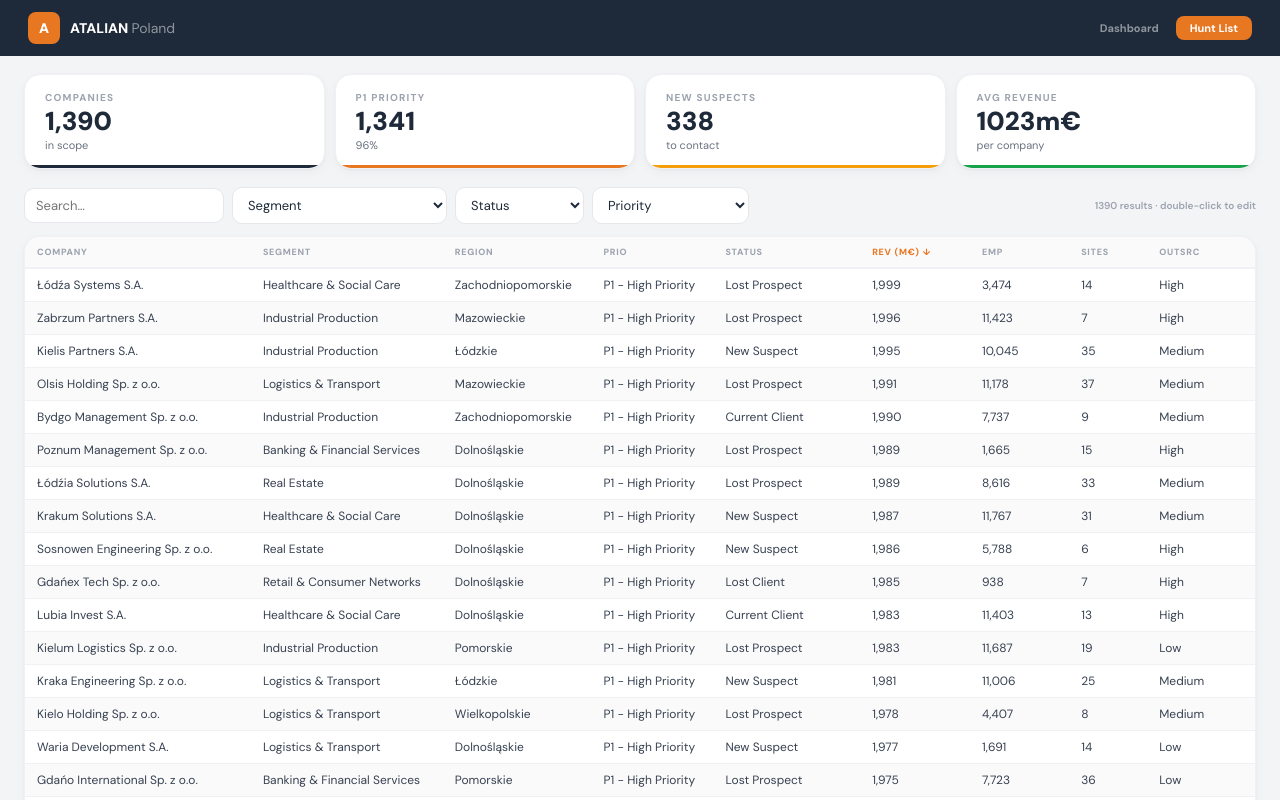
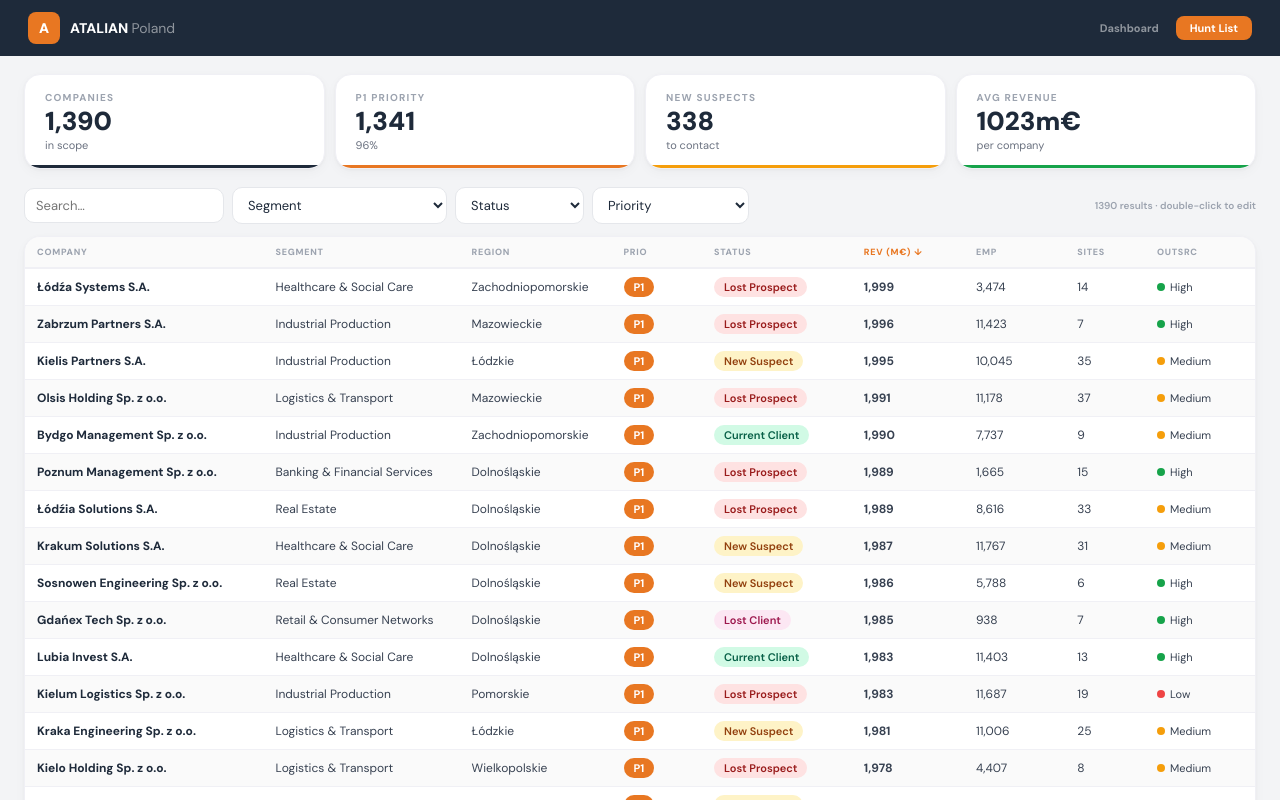
Before and after one commit to Alexis6475/Hunter, a React (Vite) app: page / in a window 1280 px wide. Both pictures are taken after a click on the button "Hunt List". Shown: the top 800 px of the page. Built offline with nearby package versions, Linux system fonts and the light colour scheme.

Commit message:
Update HuntListApp.jsx

```diff
--- a/src/HuntListApp.jsx
+++ b/src/HuntListApp.jsx
@@ -109,11 +109,11 @@ function ProspectPanel({co,store,onClose}){
 }
 
 /* ═══ EDITABLE CELL ═══ */
-function EditCell({value,onSave,type,options}){
+function EditCell({value,onSave,type,options,render}){
   var[editing,setEditing]=useState(false);var[val,setVal]=useState(value);var ref=useRef();
   useEffect(function(){if(editing&&ref.current){ref.current.focus();if(ref.current.select)ref.current.select()}},[editing]);
   useEffect(function(){setVal(value)},[value]);
-  if(!editing)return<span onDoubleClick={function(){setEditing(true)}} style={{cursor:"default"}}>{typeof value==="number"?value.toLocaleString():value}</span>;
+  if(!editing)return<span onDoubleClick={function(){setEditing(true)}} style={{cursor:"default"}} title="Double-click to edit">{render?render(value):(typeof value==="number"?value.toLocaleString():value)}</span>;
   var done=function(){setEditing(false);if(val!==value)onSave(type==="number"?Number(val):val)};
   if(options)return<select ref={ref} value={val} onChange={function(e){setVal(e.target.value);onSave(e.target.value);setEditing(false)}} onBlur={function(){setEditing(false)}} style={Object.assign({},inp,{width:"auto",fontSize:12,padding:"2px 6px"})}>{options.map(function(o){return<option key={o} value={o}>{o}</option>})}</select>;
   return<input ref={ref} type={type==="number"?"number":"text"} value={val} onChange={function(e){setVal(e.target.value)}} onBlur={done} onKeyDown={function(e){if(e.key==="Enter")done()}} style={Object.assign({},inp,{width:type==="number"?70:140,fontSize:12,padding:"2px 6px"})}/>;
@@ -190,15 +190,15 @@ export default function App(){
             <tbody>{pg.map(function(c,i){var q=store.qual(c.id);var hf=store.hasFile(c.id);var isH=hovRow===c.id;
               return<tr key={c.id} style={{background:isH?"#eef2ff":i%2===0?"#fff":"#fafafa",transition:"background .1s",position:"relative"}} onMouseEnter={function(){setHovRow(c.id)}} onMouseLeave={function(){setHovRow(null)}}>
                 {COLS.map(function(col){return<td key={col.k} style={{padding:"8px 12px",borderBottom:"1px solid #f0f0f5",whiteSpace:"nowrap",color:"#374151"}}>
-                  {col.k==="name"?<div style={{display:"flex",alignItems:"center"}}><EditCell value={c.name} onSave={function(v){updateCo(c.id,"name",v)}}/>{q&&<QBadge q={q}/>}{hf&&<span style={{marginLeft:3,fontSize:9,color:P}}>📋</span>}</div>:
+                  {col.k==="name"?<div style={{display:"flex",alignItems:"center"}}><EditCell value={c.name} onSave={function(v){updateCo(c.id,"name",v)}} render={function(v){return<span style={{fontWeight:700,color:Dk}}>{v}</span>}}/>{q&&<QBadge q={q}/>}{hf&&<span style={{marginLeft:3,fontSize:9,color:P}}>📋</span>}</div>:
                   col.k==="segment"?<EditCell value={c.segment} onSave={function(v){updateCo(c.id,"segment",v)}} options={SEGMENTS}/>:
                   col.k==="region"?<EditCell value={c.region} onSave={function(v){updateCo(c.id,"region",v)}} options={REGIONS}/>:
-                  col.k==="priority"?<EditCell value={c.priority} onSave={function(v){updateCo(c.id,"priority",v)}} options={PRIORITIES}/>:
-                  col.k==="status"?<EditCell value={c.status} onSave={function(v){updateCo(c.id,"status",v)}} options={STATUSES}/>:
-                  col.k==="revenue"?<EditCell value={c.revenue} onSave={function(v){updateCo(c.id,"revenue",v)}} type="number"/>:
-                  col.k==="employees"?<EditCell value={c.employees} onSave={function(v){updateCo(c.id,"employees",v)}} type="number"/>:
+                  col.k==="priority"?<EditCell value={c.priority} onSave={function(v){updateCo(c.id,"priority",v)}} options={PRIORITIES} render={function(v){return<PBadge p={v}/>}}/>:
+                  col.k==="status"?<EditCell value={c.status} onSave={function(v){updateCo(c.id,"status",v)}} options={STATUSES} render={function(v){return<SBadge s={v}/>}}/>:
+                  col.k==="revenue"?<EditCell value={c.revenue} onSave={function(v){updateCo(c.id,"revenue",v)}} type="number" render={function(v){return<span style={{fontWeight:700,fontVariantNumeric:"tabular-nums"}}>{Number(v).toLocaleString()}</span>}}/>:
+                  col.k==="employees"?<EditCell value={c.employees} onSave={function(v){updateCo(c.id,"employees",v)}} type="number" render={function(v){return<span style={{fontVariantNumeric:"tabular-nums"}}>{Number(v).toLocaleString()}</span>}}/>:
                   col.k==="sites"?<EditCell value={c.sites} onSave={function(v){updateCo(c.id,"sites",v)}} type="number"/>:
-                  col.k==="outsourcingPropensity"?<EditCell value={c.outsourcingPropensity} onSave={function(v){updateCo(c.id,"outsourcingPropensity",v)}} options={["High","Medium","Low"]}/>:
+                  col.k==="outsourcingPropensity"?<EditCell value={c.outsourcingPropensity} onSave={function(v){updateCo(c.id,"outsourcingPropensity",v)}} options={["High","Medium","Low"]} render={function(v){return<ODot v={v}/>}}/>:
                   c[col.k]}
                 </td>})}
                 {isH&&<td style={{position:"absolute",right:8,top:"50%",transform:"translateY(-50%)",display:"flex",gap:4,zIndex:5}}>
```
